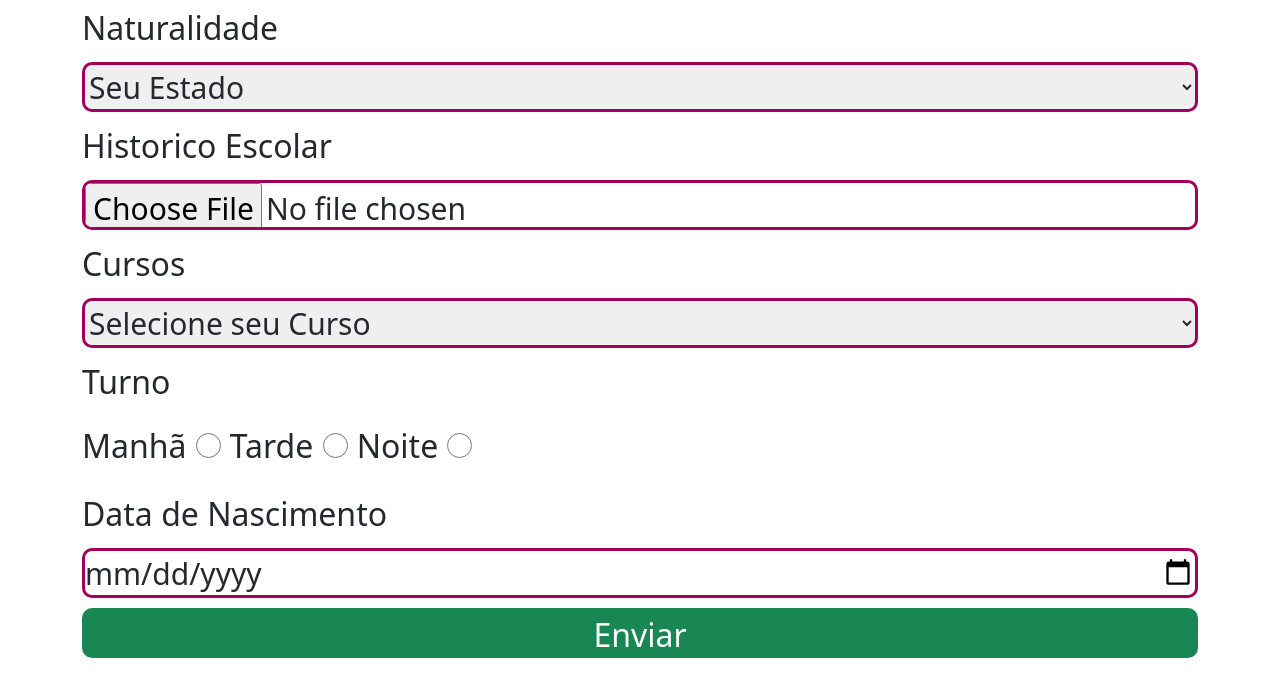
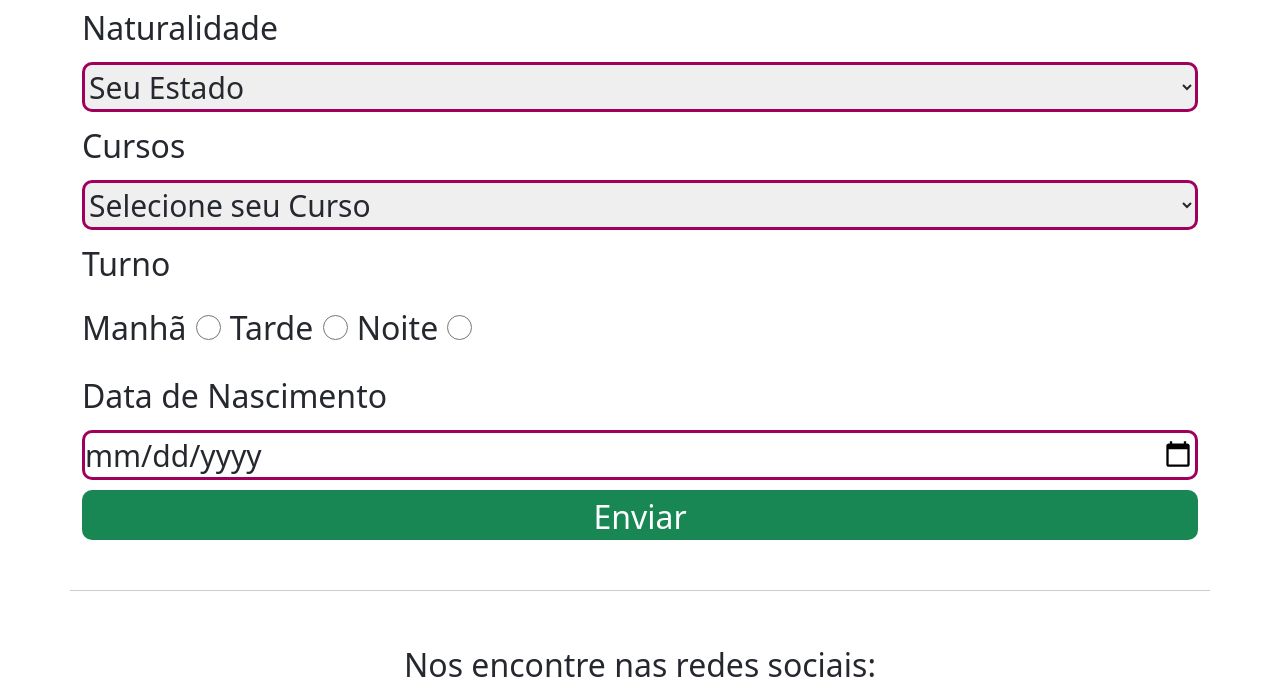
Before and after one commit to PauloHMJ/trabalho_faculdade, a plain HTML site: page index.html in a window 1280 px wide. Shown: the part 1620-2309 px from the top of the page. Drawn offline with nearby package versions, Linux system fonts and the light colour scheme.

Commit message:
index.html

```diff
--- a/index.html
+++ b/index.html
@@ -81,10 +81,6 @@
          </select>
 
 
-
-         <label for="school">Historico Escolar </label>
-         <input type="file" name="school" id="school" accept="image/png, image/jpeg" class="input" >
-
          <label for="curso">Cursos</label>
          <select name="curso" id="curso" class="input" required>
           <option value="">Selecione seu Curso</option>
```
